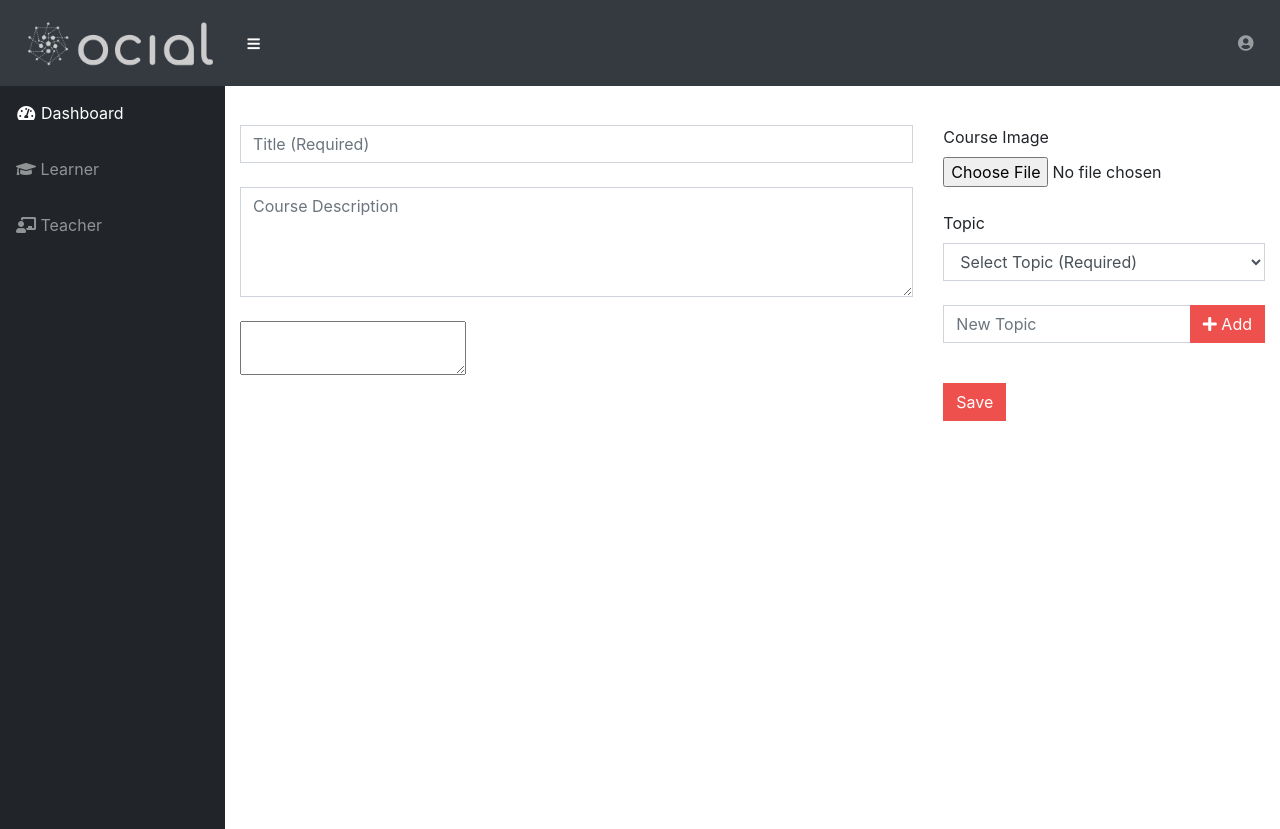
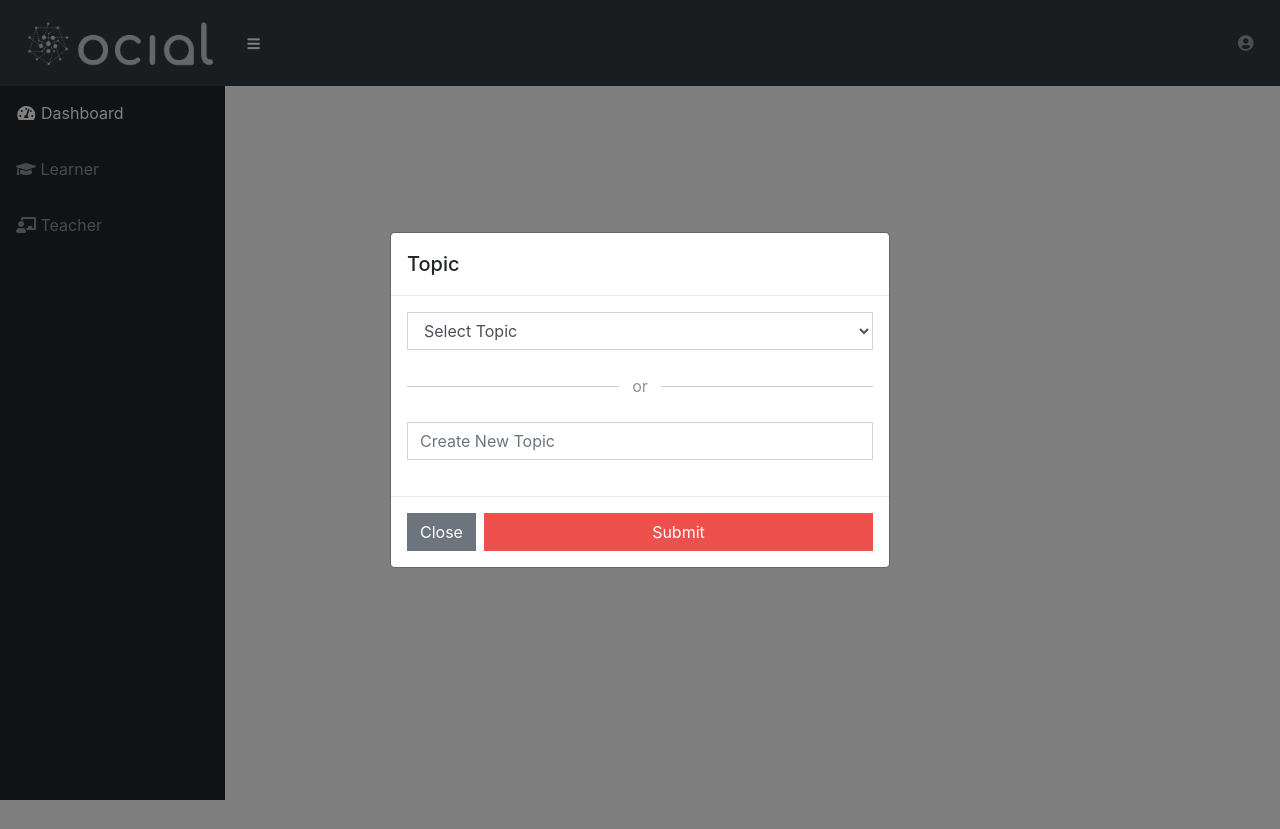
Before and after one commit to kasimbozdag/swe_574, a Django app: page /classroom/newcourse in a window 1280 px wide. After the commit the page ends 800 px from the top, so only its background shows below. Run offline with Django 3.2, Linux system fonts and the light colour scheme; the visitor is signed in with stand-in values (Sample User, id 1); data that the repository does not hold is empty; some libraries are stand-ins or nearby versions.

Commit message:
some bugs needed to be fixed

```diff
--- a/ocial/ocial_project/topics/models.py
+++ b/ocial/ocial_project/topics/models.py
@@ -12,7 +12,7 @@ class Topic(models.Model):
 		return self.title
 
 class Course(models.Model):
-	title = models.CharField(max_length=200)
+	title = models.CharField(max_length=200,blank=False)
 	pubdate = models. DateTimeField()
 	image = models.ImageField(upload_to='images/', default= '../static/default.jpg')
 	description = models.TextField(blank=True)
--- a/ocial/ocial_project/topics/templates/topics/changepassword.html
+++ b/ocial/ocial_project/topics/templates/topics/changepassword.html
@@ -6,7 +6,9 @@
 
         {% if error %}
 
-        <p style="color:red;" class="text-center"> {{error}} </p>
+        <div class="alert alert-error">
+        {{error}}
+        </div>
 
         {%endif%}
 
--- a/ocial/ocial_project/topics/templates/topics/editprofile.html
+++ b/ocial/ocial_project/topics/templates/topics/editprofile.html
@@ -6,8 +6,8 @@
 
         {% if error %}
 
-        <p style="color:red;" class="text-center"> {{error}} </p>
-
+    <div class="alert alert-danger" role="alert">
+{{error}} </div>
         {%endif%}
 
         <div class="row">
--- a/ocial/ocial_project/topics/templates/topics/explore.html
+++ b/ocial/ocial_project/topics/templates/topics/explore.html
@@ -6,8 +6,8 @@
 
 {% if error %}
 
-<p style="color:red;" class="text-center"> {{error}} </p>
-
+    <div class="alert alert-danger" role="alert">
+{{error}} </div>
 {%endif%}
 
 {%if topic.id %}
--- a/ocial/ocial_project/topics/templates/topics/glossary.html
+++ b/ocial/ocial_project/topics/templates/topics/glossary.html
@@ -12,8 +12,8 @@
 
     {% if error %}
 
-    <p style="color:red;" class="text-center"> {{error}} </p>
-
+    <div class="alert alert-danger" role="alert">
+{{error}} </div>
     {%endif%}
 
     <form method="POST" action="{% url 'glossary' course.id %}" enctype="multipart/form-data">
--- a/ocial/ocial_project/topics/templates/topics/newcourse.html
+++ b/ocial/ocial_project/topics/templates/topics/newcourse.html
@@ -1,113 +1,115 @@
-{% extends '../temp/classroom_base.html' %}
-{% load static %}
-{% block content %}
-<script src="https://code.jquery.com/jquery-3.2.1.slim.min.js"></script>
-<link href="https://cdnjs.cloudflare.com/ajax/libs/summernote/0.8.11/summernote-lite.css" rel="stylesheet">
-<script src="https://cdnjs.cloudflare.com/ajax/libs/summernote/0.8.11/summernote-lite.js"></script>
+{% extends '../temp/classroom_base.html' %} {% load static %} {% block content %}
+
+<script src="https://code.jquery.com/jquery-1.11.2.min.js"></script>
+
+<style type="text/css">
+    .separator {
+    display: flex;
+    align-items: center;
+    text-align: center;
+    color: #919191;
+}
+.separator::before, .separator::after {
+    content: '';
+    flex: 1;
+    border-bottom: 1px solid #ccc;
+}
+.separator::before {
+    margin-right: .25em;
+}
+.separator::after {
+    margin-left: .25em;
+}
+
+.close {display: none;}
+</style>
 
 <div class="container-fluid" style="margin-top:40px;">
 
     {% if error %}
 
-    <p style="color:red;" class="text-center"> {{error}} </p>
-
+    <div class="alert alert-danger" role="alert">
+{{error}} </div>
     {%endif%}
 
     <form method="POST" action="{% url 'newcourse' %}" enctype="multipart/form-data">
         {% csrf_token %}
         <div class="form-group">
-
             <div class="row">
                 <div class="col-sm-8">
-                    <input type="text" class="form-control" name="title" placeholder="Title (Required)" value="{{ course.title }}"> {% if course.id %}
+
                     <ul class="list-group mt-4" id="demo2">
-                        <div class="modal fade" id="sectionModal" tabindex="-1" role="dialog" aria-labelledby="exampleModalLabel" aria-hidden="true">
-                            <div class="modal-dialog" role="document">
+                        <div class="modal fade" data-keyboard="false" data-backdrop="static" id="topicModal" tabindex="-1" role="dialog" aria-labelledby="exampleModalLabel" aria-hidden="true">
+                            <div class="modal-dialog modal-dialog-centered" role="document">
                                 <div class="modal-content">
                                     <div class="modal-header">
-                                        <h5 class="modal-title" id="exampleModalLabel">New Section</h5>
+                                        <h5 class="modal-title" id="exampleModalLabel">Topic</h5>
                                         <button type="button" class="close" data-dismiss="modal" aria-label="Close">
                                             <span aria-hidden="true">&times;</span>
                                         </button>
                                     </div>
-                                    <div class="modal-body">
-                                        <form>
-                                            <div class="form-group">
-                                                <input type="text" class="form-control" name="sectionname" placeholder="Section Name (Required)">
-                                            </div>
-                                        </form>
-                                    </div>
-                                    <div class="modal-footer">
-                                        <button type="button" class="btn btn-secondary" data-dismiss="modal">Close</button>
-                                        <button type="submit" name="newsection" class="btn btn-danger">New Section</button>
-                                    </div>
-                                </div>
-                            </div>
-                        </div>
+                                    <div class="modal-body" style="height: 200px;">
 
-                        <button type="button" class="btn btn-danger btn-block" data-toggle="modal" data-target="#sectionModal" data-whatever="@getbootstrap">New Section</button>
 
-                        {% for section in course.section_set.all %}
-                        <li class="list-group-item"><a href="{% url 'editsection' section.id %}">Section {{section.order}}: {{section.name}}</a></li>
-                        {% endfor %}
-
-                    </ul>
-                    {% endif %}
-
-                    <br />
-
-                    <textarea type="text" class="form-control" name="description" rows="4" placeholder="Course Description">{{ course.description }}</textarea>
-                    <br />
-
-                    <textarea id="summernote" name="wywl">{{ course.wywl }}</textarea>
-                    <script>
-                        $('#summernote').summernote({
-                            placeholder: 'What they will learn?',
-                            tabsize: 1,
-                            height: 250
-                        });
-                    </script>
-
-                </div>
-
-                <div class="col-sm-4">
-                    {% if course.image %}
-                    <button type="submit" name="addglossary" class="btn btn-danger btn-block">Add Glossary</button>
-                    <br />
-                    <img src="{{ course.image.url }}" style="width:100%; height: auto"> {% endif %}
-                    <label for="exampleFormControlSelect1">Course Image</label>
-                    <input type="file" class="form-control-file" name="image">
-                    <br />
-                    <label for="exampleFormControlSelect1">Topic</label>
                                             <select class="form-control" name="topic">
-                        <option disabled selected value="">Select Topic (Required)</option>
+                                                <option disabled selected value="">Select Topic</option>
                                                 {% for topic in topics.all %} {% if topic.id == course.topic.id %}
                                                 <option selected value="{{ topic.id }}">{{ topic }}</option>
                                                 {% else %}
                                                 <option value="{{ topic.id }}">{{ topic }}</option>
                                                 {% endif %} {% endfor %}
                                             </select>
-                    <br />
+
+                                            <br/>
+                                            <div class="separator">&nbsp or &nbsp</div>
+                                            <br/>
 
                                             <div class="input-group mb-3">
-                            <input type="text" class="form-control" placeholder="New Topic" name="topictitle" aria-describedby="basic-addon2">
-                            <div class="input-group-append">
-                                <button class="btn btn-danger"  type="submit" name="newtopic"><i class="fas fa-plus"></i> Add</button>
+                                                <input type="text" class="form-control" placeholder="Create New Topic" name="newtopic" aria-describedby="basic-addon2">
                                             </div>
+
                                     </div>
-                    {% if course.id %} {% if course.published == True %}
-                    <small>Published at: {{course.pub_date_exact}}</small> {% else %}
-                    <small>Saved at: {{course.pub_date_exact}}</small> {% endif %} {% endif %}
-
-                    <br />
-
-                    <button type="submit" name="save" class="btn btn-danger">Save</button>
-                    {% if course.id %}
-                    <button type="submit" name="publish" class="btn btn-danger">Publish</button>{% endif %}
+                                    <div class="modal-footer">
+                                        <button type="submit" name="close" class="btn btn-secondary">Close</button>
+                                        <button type="button" class="btn btn-danger btn-block" data-toggle="modal" data-target="#titleModal" data-whatever="@getbootstrap">Submit</button>
                                     </div>
                                 </div>
                             </div>
+                        </div>
+
+                            <div class="modal fade" data-keyboard="false" data-backdrop="static" id="titleModal" tabindex="-1" role="dialog" aria-labelledby="exampleModalLabel" aria-hidden="true">
+                            <div class="modal-dialog modal-dialog-centered" role="document">
+                                <div class="modal-content">
+                                    <div class="modal-header">
+                                        <h5 class="modal-title" id="exampleModalLabel">New Course</h5>
+                                        <button type="button" class="close" data-dismiss="modal" aria-label="Close">
+                                            <span aria-hidden="true">&times;</span>
+                                        </button>
+                                    </div>
+                                    <div class="modal-body" style="height: 200px;">
+
+                                            <div class="input-group mb-3" style="margin-top: 60px;">
+                                                <input type="text" class="form-control" placeholder="Course Title (Required)" name="title" aria-describedby="basic-addon2">
+                                            </div>
+
+                                    </div>
+                                    <div class="modal-footer">
+                                         <button type="button" class="btn btn-secondary" data-dismiss="modal">Close</button>
+                                        <button type="submit" name="submit" class="btn btn-danger">Submit</button>
+                                    </div>
+                                </div>
+                            </div>
+                        </div>
+
+                    </ul>
+
     </form>
+
+    <script type="text/javascript">
+        $(window).load(function() {
+            $('#topicModal').modal('show');
+        });
+    </script>
 
     </div>
 
--- a/ocial/ocial_project/topics/templates/topics/teacher.html
+++ b/ocial/ocial_project/topics/templates/topics/teacher.html
@@ -1,3 +1,4 @@
+
 {% extends '../temp/classroom_base.html' %}
 {% block content %}
 
--- a/ocial/ocial_project/topics/templates/topics/viewquiz.html
+++ b/ocial/ocial_project/topics/templates/topics/viewquiz.html
@@ -10,8 +10,8 @@
 
         {% if error %}
 
-             <p style="color:red;" class="text-center"> {{error}} </p>
-
+    <div class="alert alert-danger" role="alert">
+{{error}} </div>
         {%endif%}
 
 
--- a/ocial/ocial_project/topics/views.py
+++ b/ocial/ocial_project/topics/views.py
@@ -482,10 +482,38 @@ def teacher(request):
 	courses = Course.objects.filter(teacher=teacher)
 	return render(request, 'topics/teacher.html',{'courses': courses , 'teacher': teacher})
 
-
-@login_required
 def newcourse(request):
 	topics = Topic.objects.all()
+
+	if request.method == 'POST':
+		if request.POST['newtopic']:
+			try:
+				topic = Topic.objects.get(title__iexact=request.POST['newtopic'])
+			except:
+				topic = Topic()
+				topic.title = request.POST['newtopic']
+				topic.save()
+			course = Course()
+			course.topic = topic
+			savecourse(request,course)
+			return redirect('editcourse', course_id=course.id)
+			print(request.POST['newtopic'])
+			return redirect('teacher')
+		elif 'close' in request.POST:
+			return redirect('teacher')
+		elif request.POST['topic']:
+			course = Course()
+			savecourse(request,course)
+			return redirect('editcourse', course_id=course.id)
+	else:
+		return render(request, 'topics/newcourse.html',{'topics':topics})
+
+
+@login_required
+def newcourse_old(request):
+	topics = Topic.objects.all()
+	teacher = request.user
+
 	if request.method == 'POST':
 		if 'newtopic' in request.POST:
 			try:
@@ -510,14 +538,14 @@ def newcourse(request):
 					return redirect('editcourse', course_id=course.id)
 			return redirect('newcourse')
 		if 'save' in request.POST:
-			if request.POST['title'] and request.POST.getlist('topic'):
+			if request.POST['title'] and request.POST.get('topic'):
 				course = Course()
 				savecourse(request,course)
 				return redirect('editcourse', course_id=course.id)
 			else:
 				return render(request, 'topics/newcourse.html', {'topics': topics , 'error': 'Title and Topic fields are required'})
 	else:
-		return render(request, 'topics/newcourse.html',{'topics': topics})
+		return render(request, 'topics/newcourse.html',{'teacher':teacher, 'topics': topics})
 
 @login_required
 @course_teacher_is_user
@@ -536,6 +564,7 @@ def editcourse(request,course_id):
 	course.save()
 
 	if request.method == 'POST':
+		print(request.method == 'POST')
 		savecourse(request,course)
 		if 'addglossary' in request.POST:
 			return redirect('glossary', course_id=course.id)
@@ -592,13 +621,16 @@ def savecourse(request,course):
 		ordersection(request)
 
 	course.title = request.POST['title']
-	course.description = request.POST['description']
-	course.wywl = request.POST['wywl']
+	print(request.POST)
+	if 'description' in request.POST:
+		course.description = request.POST['description']
+		course.wywl = request.POST['wywl']
 	course.pubdate = timezone.datetime.now()
 	course.teacher = request.user
 
-	topic_title = request.POST.get('topic')
-	course.topic  = Topic.objects.get(id=topic_title)
+	if 'topic' in request.POST:
+		topic_title = request.POST.get('topic')
+		course.topic  = Topic.objects.get(id=topic_title)
 
 
 	if request.FILES.get('image', False):
```
Also changed, not shown: ocial/ocial_project/topics/templates/topics/editcourse.html (+21 -34 lines), ocial/ocial_project/topics/templates/topics/editlecture.html (+9 -3 lines), ocial/ocial_project/topics/templates/topics/editquestion.html (+11 -4 lines), ocial/ocial_project/topics/templates/topics/editquiz.html (+9 -4 lines), ocial/ocial_project/topics/templates/topics/editsection.html (+10 -3 lines), ocial/ocial_project/topics/templates/topics/newcourse_old.html (added, +91 -0 lines). Lines whose indentation alone changed are shown as unchanged.
